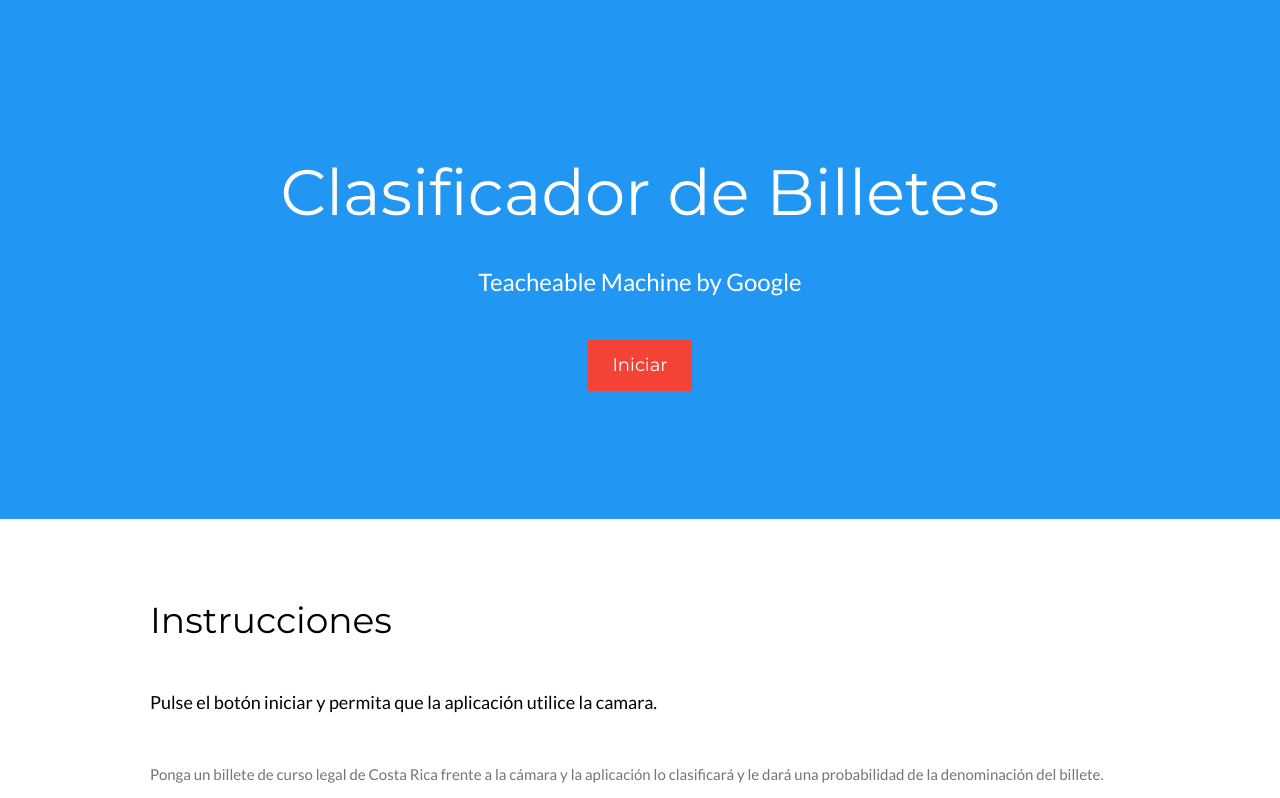
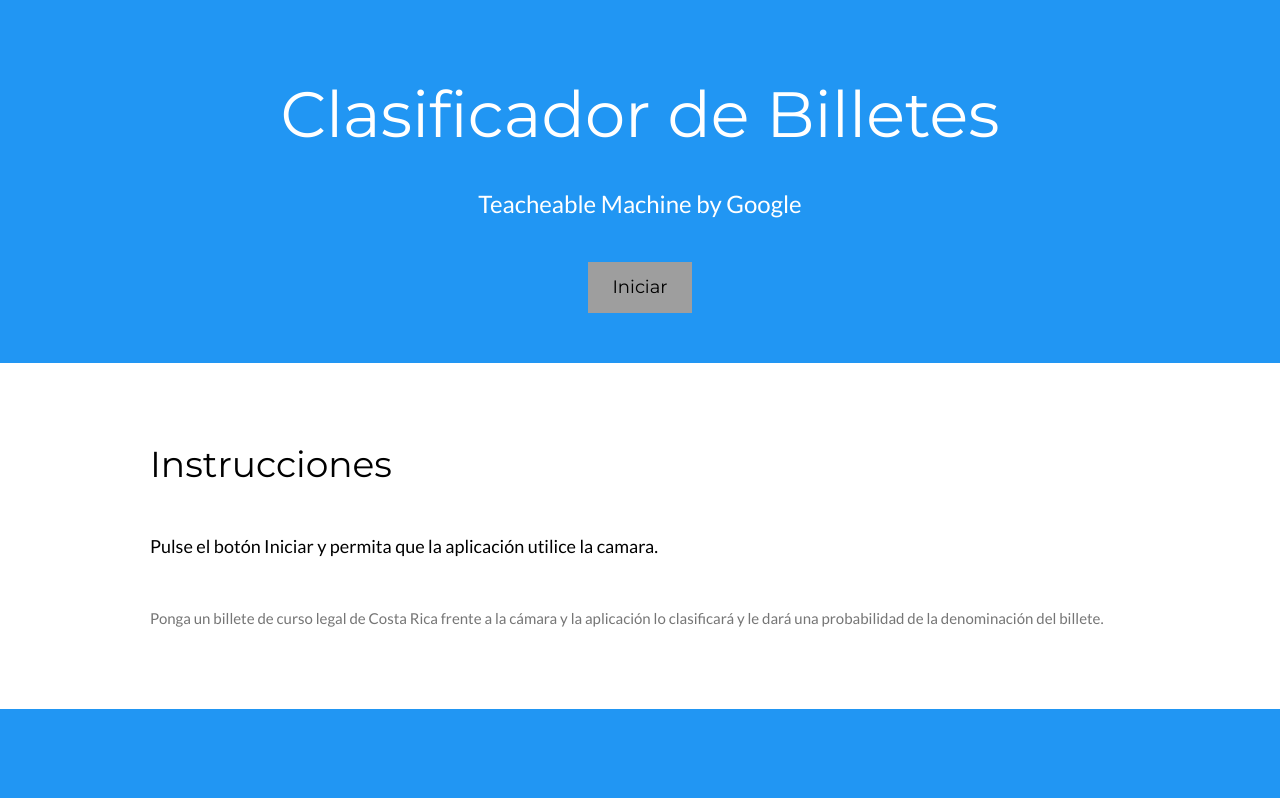
Before and after one commit to alertacivil/billetes, a plain HTML site: page index.html in a window 1280 px wide. Shown: the top 798 px of the page. Drawn offline with nearby package versions, Linux system fonts and the light colour scheme.

Commit message:
Add files via upload

```diff
--- a/index.html
+++ b/index.html
@@ -20,7 +20,7 @@ body,h1,h2,h3,h4,h5,h6 {font-family: "Lato", sans-serif}
 
 <!-- Navbar -->
 <div class="w3-top">
-  <div class="w3-bar w3-red w3-card w3-left-align w3-large">
+  <div class="w3-bar w3-gray w3-card w3-left-align w3-large">
     <a class="w3-bar-item w3-button w3-hide-medium w3-hide-large w3-right w3-padding-large w3-hover-white w3-large w3-red" href="javascript:void(0);" onclick="myFunction()" title="Toggle Navigation Menu"><i class="fa fa-bars"></i></a>
 
   </div>
@@ -32,17 +32,17 @@ body,h1,h2,h3,h4,h5,h6 {font-family: "Lato", sans-serif}
 </div>
 
 <!-- Header -->
-<header class="w3-container w3-blue w3-center" style="padding:128px 16px">
+<header class="w3-container w3-blue w3-center" style="padding:50px">
   <h1 class="w3-margin w3-jumbo">Clasificador de Billetes</h1>
   <p class="w3-xlarge">Teacheable Machine by Google</p>
-  <button class="w3-button w3-red w3-padding-large w3-large w3-margin-top" type="button" onclick="init()">Iniciar</button>
+  <button class="w3-button w3-gray w3-padding-large w3-large w3-margin-top" type="button" onclick="init()">Iniciar</button>
 </header>
 
 <!-- First Grid -->
 <div class="w3-row-padding w3-padding-64 w3-container">
   <div class="w3-content">
       <h1>Instrucciones</h1>
-      <h5 class="w3-padding-32">Pulse el botón iniciar y permita que la aplicación utilice la camara.</h5>
+      <h5 class="w3-padding-32">Pulse el botón Iniciar y permita que la aplicación utilice la camara.</h5>
 
       <p class="w3-text-grey">Ponga un billete de curso legal de Costa Rica frente a la cámara y la aplicación lo clasificará y le dará una probabilidad de la denominación del billete.</p>
 
```
